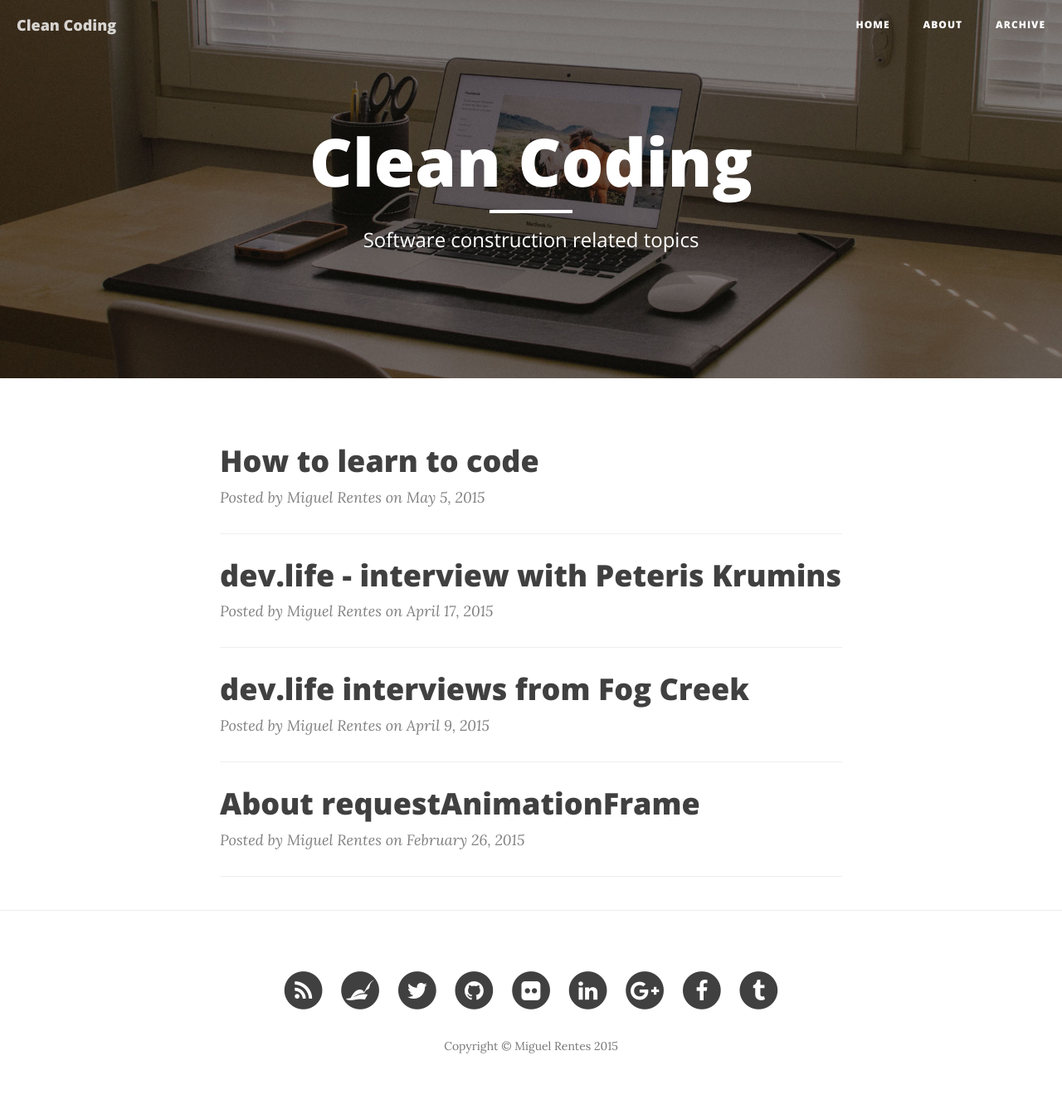
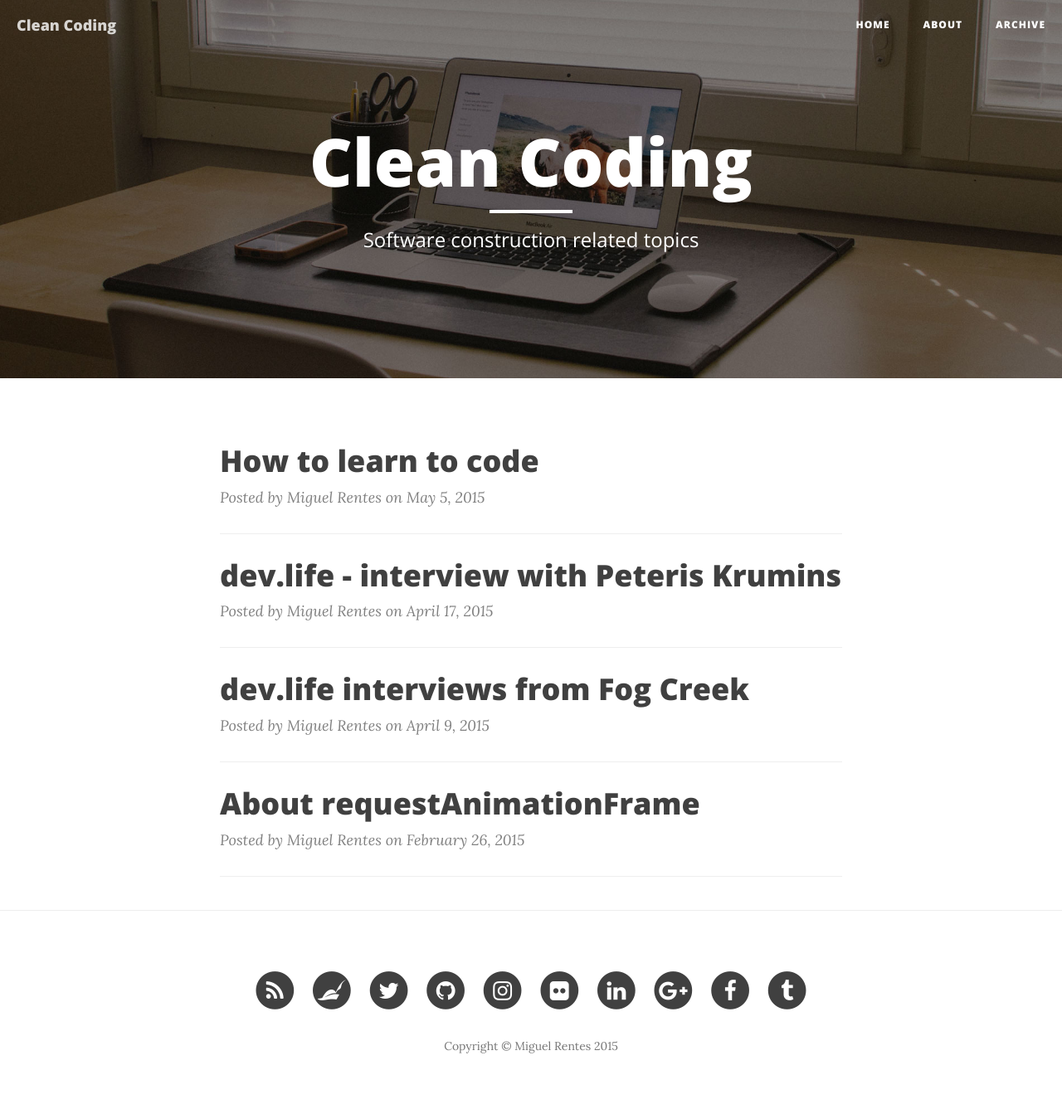
Before and after one commit to rentes/rentes.github.io, a Jekyll site: the page built from index.html, in a window 1280 px wide. Shown: the whole page at 83% size. Built offline with Jekyll 4.4.1, drawn with Linux system fonts in a browser that asks for light colours; nearby versions of some CDN libraries; the list of posts is cut into pages by our own code.

Commit message:
Adds instagram bottom link

```diff
--- a/_config.yml
+++ b/_config.yml
@@ -14,6 +14,7 @@
 flickr_username:      mrentes
 google-plus_username: MiguelRentes
 linkedin_username:    miguelrentes
+instagram_username:   miguelrentes
 
 
 # Build settings
--- a/_includes/footer.html
+++ b/_includes/footer.html
@@ -38,6 +38,16 @@
                             <span class="fa-stack fa-lg">
                                 <i class="fa fa-circle fa-stack-2x"></i>
                                 <i class="fa fa-github fa-stack-1x fa-inverse"></i>
+                            </span>
+                        </a>
+                    </li>
+                    {% endif %}
+                    {% if site.instagram_username %}
+                    <li>
+                        <a href="https://instagram.com/{{ site.instagram_username }}">
+                            <span class="fa-stack fa-lg">
+                                <i class="fa fa-circle fa-stack-2x"></i>
+                                <i class="fa fa-instagram fa-stack-1x fa-inverse"></i>
                             </span>
                         </a>
                     </li>
```
